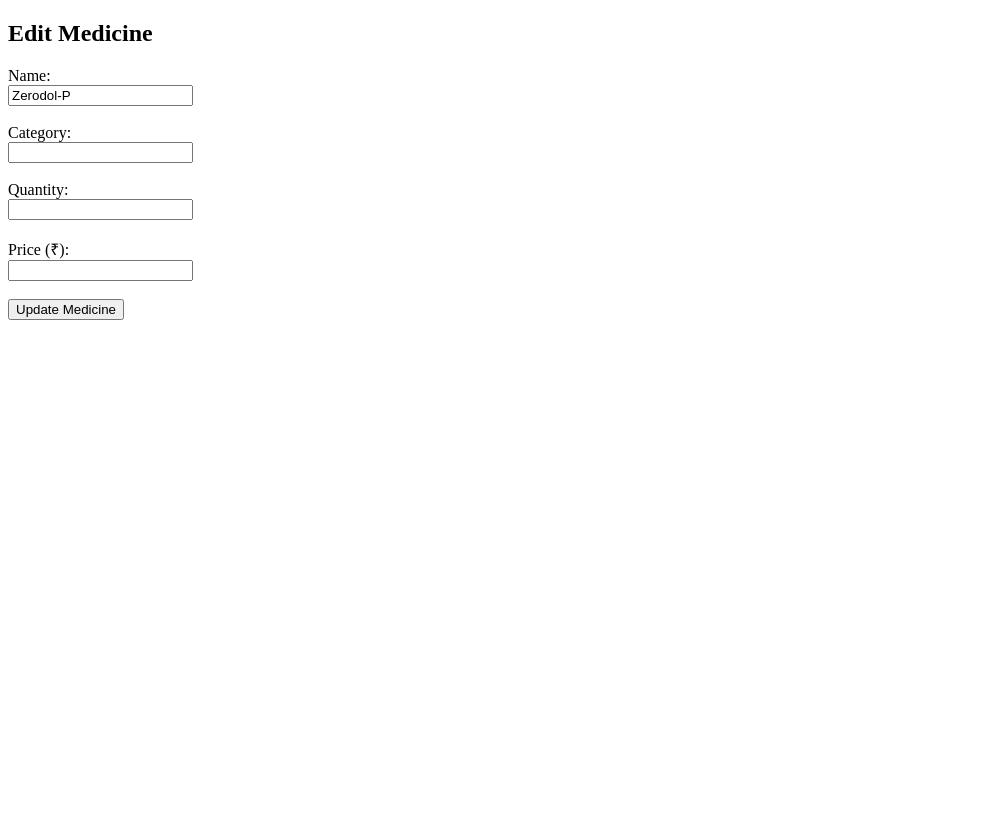
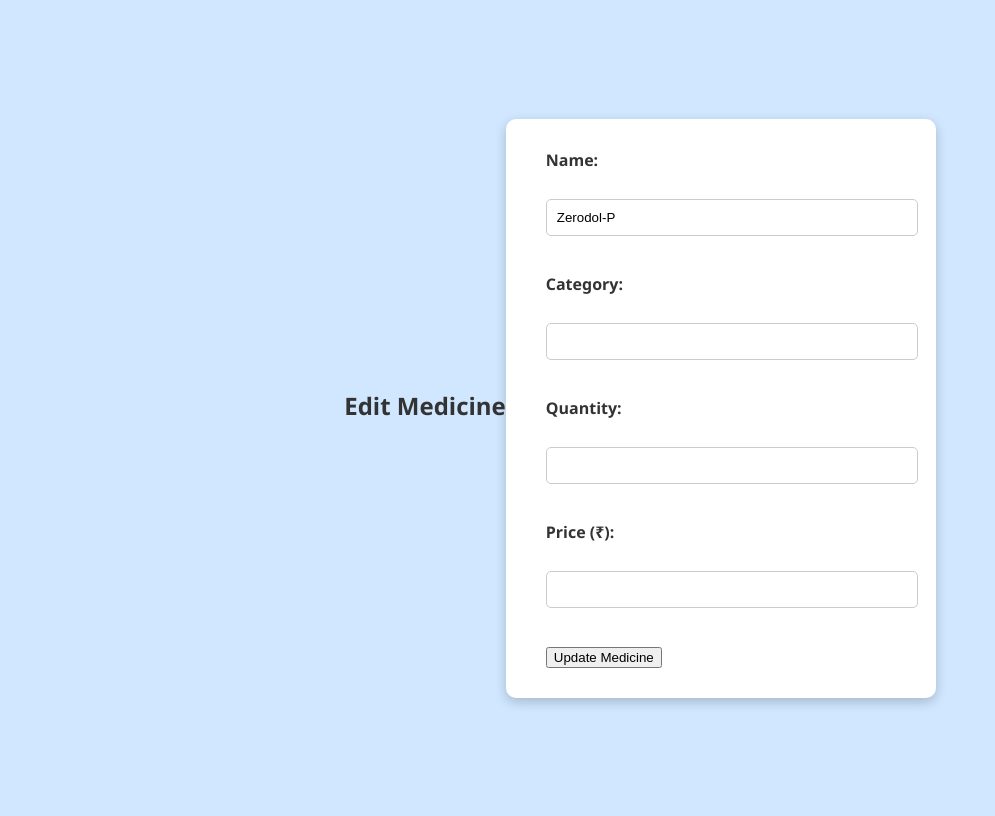
Before and after one commit to Ishankalhe911/-clinic-management, a PHP site: page /edit_medicine.php?id=4 in a window 1280 px wide. Shown: the whole page, without its empty margins (0-995 px from the left). Before the commit the page ends 320 px from the top, so only its background shows below. Run offline with PHP 8.4, Linux system fonts and the light colour scheme; data comes from the database, SQL or seed files in the repository; data that the repository does not hold is empty.

Commit message:
Update edit_medicine.php

```diff
--- a/medicines/edit_medicine.php
+++ b/medicines/edit_medicine.php
@@ -52,6 +52,72 @@ $medicine = $result->fetch_assoc();
 <html>
 <head>
     <title>Edit Medicine</title>
+    <style>
+        body {
+            font-family: 'Segoe UI', sans-serif;
+            background-color: #d0e7ff; /* Light blue */
+            display: flex;
+            justify-content: center;
+            align-items: center;
+            height: 100vh;
+        }
+
+        form {
+            background: white;
+            padding: 30px 40px;
+            border-radius: 10px;
+            box-shadow: 0 4px 12px rgba(0, 0, 0, 0.2);
+            width: 350px;
+        }
+
+        h2 {
+            text-align: center;
+            color: #333;
+            margin-bottom: 25px;
+        }
+
+        label {
+            display: block;
+            margin-bottom: 6px;
+            font-weight: bold;
+            color: #333;
+        }
+
+        input[type="text"],
+        input[type="number"],
+        select {
+            width: 100%;
+            padding: 10px;
+            margin-bottom: 15px;
+            border: 1px solid #ccc;
+            border-radius: 5px;
+            outline: none;
+            transition: 0.3s ease;
+        }
+
+        input[type="text"]:focus,
+        input[type="number"]:focus,
+        select:focus {
+            border-color: #007bff;
+            box-shadow: 0 0 5px rgba(0,123,255,0.4);
+        }
+
+        input[type="submit"] {
+            width: 100%;
+            background-color: #007bff;
+            color: white;
+            padding: 12px;
+            border: none;
+            border-radius: 5px;
+            font-weight: bold;
+            cursor: pointer;
+            transition: 0.3s;
+        }
+
+        input[type="submit"]:hover {
+            background-color: #0056b3;
+        }
+    </style>
 </head>
 <body>
     <h2>Edit Medicine</h2>
```
